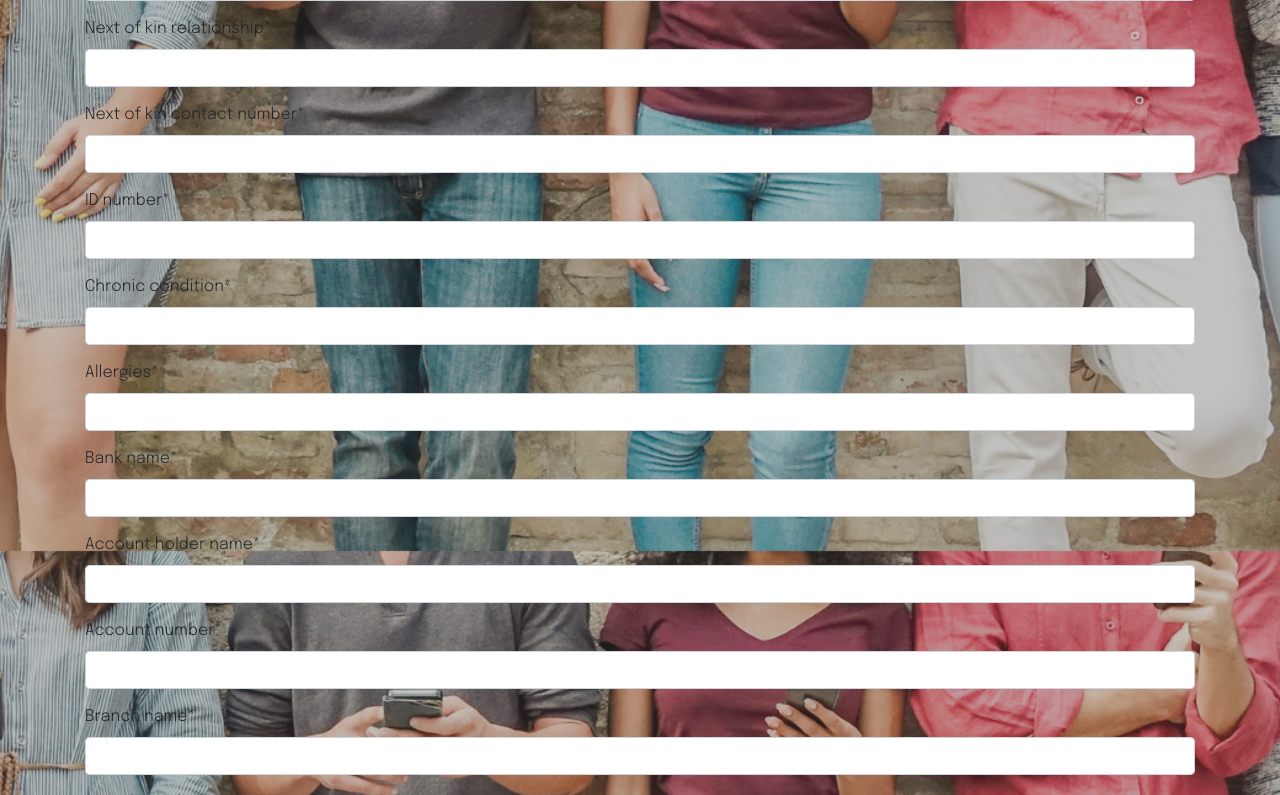
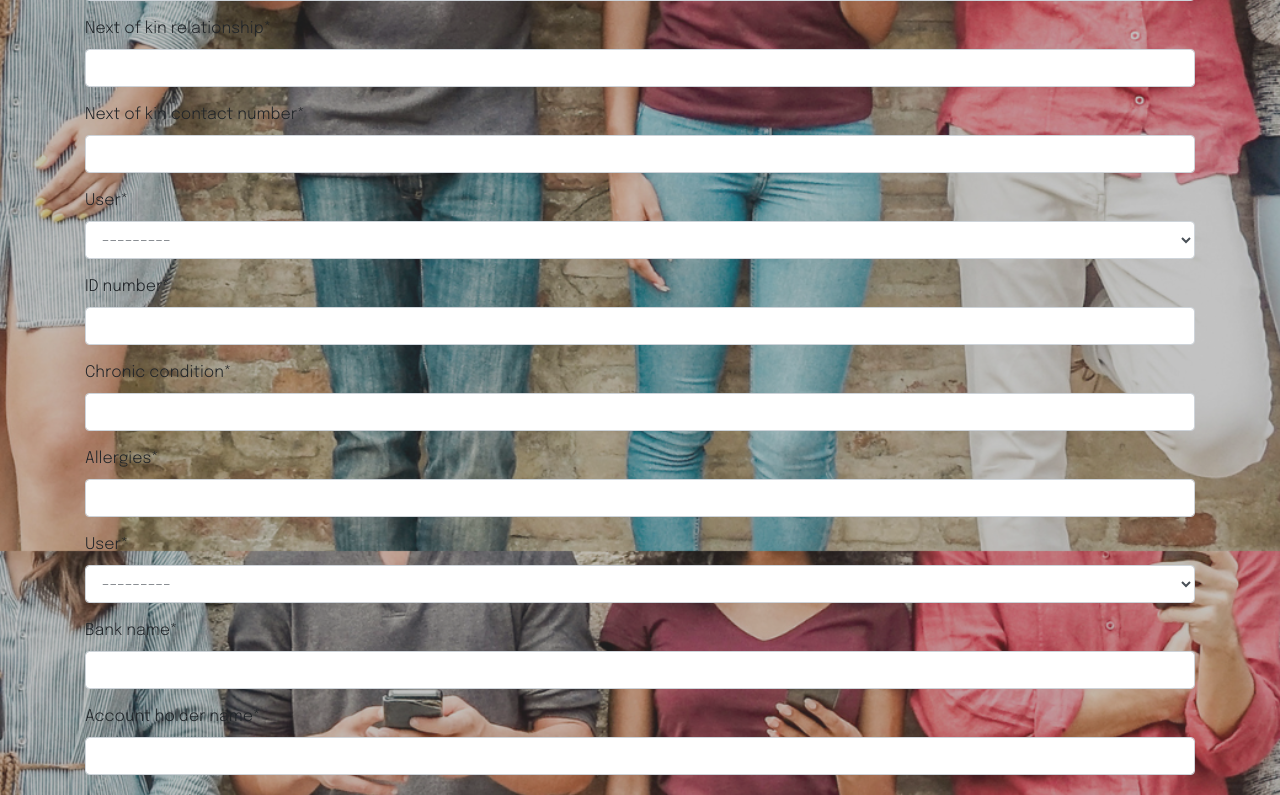
Before and after one commit to LuyandaLM/lifechoices-admin, a Django app: page /user/profile/ in a window 1280 px wide. Shown: the part 1849-2644 px from the top of the page. Run offline with Django 3.2, Linux system fonts and the light colour scheme; the visitor is signed in with stand-in values (Sample User, id 1); data comes from the database, SQL or seed files in the repository; data that the repository does not hold is empty; some libraries are stand-ins or nearby versions.

Commit message:
changing things

```diff
--- a/templates/index.html
+++ b/templates/index.html
@@ -6,7 +6,7 @@
        <h1>Hey, {{ user.user_name }}</h1>
     <div id="NotificationBox">
         {{ pending_accounts }}
-        <div class="notification-item">You have 7 new messages<a href="{% url 'users:pending-accounts' %}">pending accounts</a></div>
+        <a href="{% url 'users:pending-accounts' %}"><div class="notification-item">You have 7 new messages</div></a>
         <div class="notification-item">You have 7 new messages</div>
         <div class="notification-item">You have 7 new messages</div>
     </div>
--- a/users/forms.py
+++ b/users/forms.py
@@ -43,7 +43,7 @@ class GeneralUserUpdateForm(forms.ModelForm):
 class LifeChoicesForm(forms.ModelForm):
     class Meta:
         model = LifeChoicesMember
-        exclude = ('user',)
+        # exclude = ('user',)
         fields = "__all__"
 
 
@@ -51,7 +51,7 @@ class StudentUpdateForm(forms.ModelForm):
 
     class Meta:
         model = LifeChoicesAcademy
-        exclude = ('user',)
+        # exclude = ('user',)
         fields = "__all__"
 
 
@@ -59,5 +59,5 @@ class StaffUpdateForm(forms.ModelForm):
 
     class Meta:
         model = LifeChoicesStuff
-        exclude = ('user',)
+        # exclude = ('user',)
         fields = "__all__"
--- a/users/views.py
+++ b/users/views.py
@@ -57,9 +57,9 @@ def profile(request):
             if request.user.roles != "visitor":
                 life_choices_form = LifeChoicesForm(request.POST, instance=request.user)
                 if request.user.roles == "student":
-                    formset = StudentUpdateForm(instance=request.user)
+                    formset = StudentUpdateForm(request.POST, instance=request.user)
                 elif request.user.roles == "staff" or "business_unit":
-                    formset = StaffUpdateForm(instance=request.user)
+                    formset = StaffUpdateForm(request.POST, instance=request.user)
                 if life_choices_form.is_valid() and formset.is_valid():
                     life_choices_form.save()
                     formset.save()
@@ -70,9 +70,12 @@ def profile(request):
 
 
 def additional_forms(request):
-    life_choices_form = LifeChoicesForm(instance=request.user)
+    formset = None
+    member = LifeChoicesMember.objects.filter(user=request.user).first()
+    life_choices_form = LifeChoicesForm(instance=member)
     if request.user.roles == 'business_unit' or 'staff':
-        formset = StaffUpdateForm(instance=request.user)
+        instance = LifeChoicesStuff.objects.filter(user=member).first()
+        formset = StaffUpdateForm(instance=instance)
     elif request.user.roles == 'student':
         formset = StudentUpdateForm(instance=request.user)
     return life_choices_form, formset
```
Also changed, not shown: lcstudio_adminportal/settings.py (+10 -2 lines).
